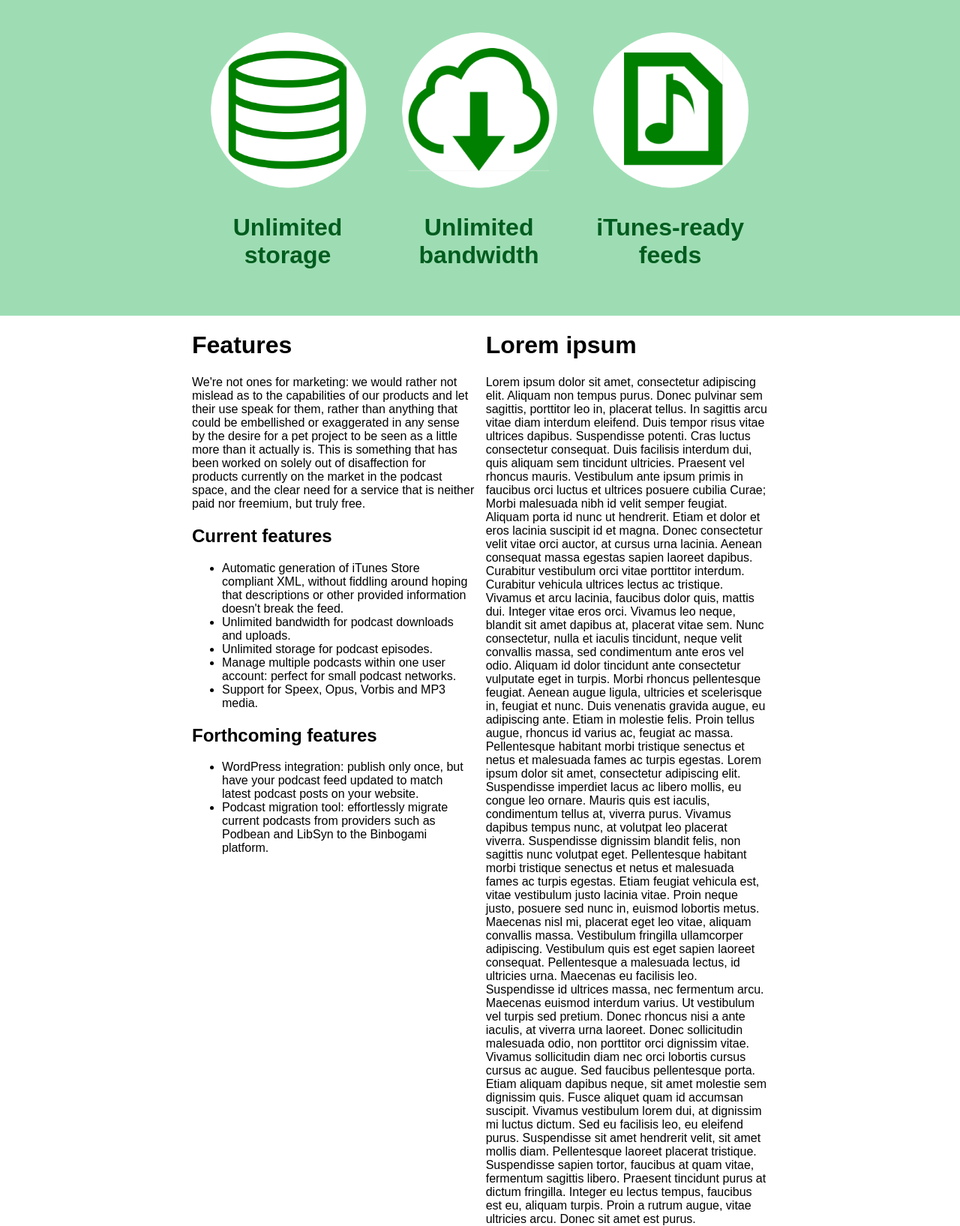
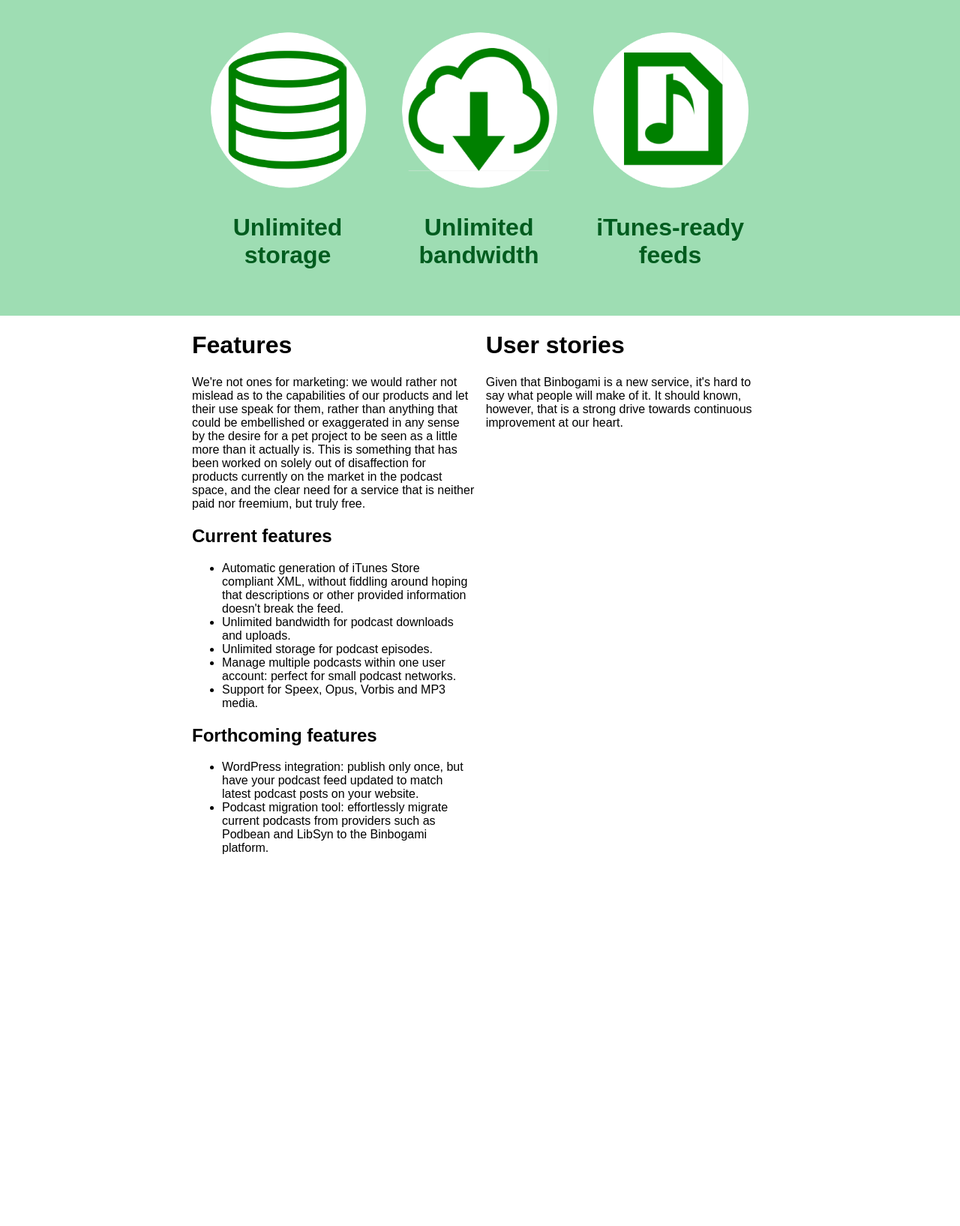
Before and after one commit to alexanderpyoung/binbogami, a Python web app: template binbogami/templates/frontpage.html in a window 1280 px wide. Shown: the part 101-1736 px from the top of the page at 75% size. After the commit the page ends 1240 px from the top, so only its background shows below. Run offline with Jinja, Linux system fonts and the light colour scheme; the template is opened without the code that fills it, so the values that code supplies are empty.

Commit message:
Changes to copy.

```diff
--- a/binbogami/templates/frontpage.html
+++ b/binbogami/templates/frontpage.html
@@ -32,15 +32,7 @@
 			<li>Podcast migration tool: effortlessly migrate current podcasts from providers such as Podbean and LibSyn to the Binbogami platform.
 		</ul>
 	</div>
-	<div class="front-right"><h1>Lorem ipsum</h1>
-
-Lorem ipsum dolor sit amet, consectetur adipiscing elit. Aliquam non tempus purus. Donec pulvinar sem sagittis, porttitor leo in, placerat tellus. In sagittis arcu vitae diam interdum eleifend. Duis tempor risus vitae ultrices dapibus. Suspendisse potenti. Cras luctus consectetur consequat. Duis facilisis interdum dui, quis aliquam sem tincidunt ultricies. Praesent vel rhoncus mauris. Vestibulum ante ipsum primis in faucibus orci luctus et ultrices posuere cubilia Curae; Morbi malesuada nibh id velit semper feugiat. Aliquam porta id nunc ut hendrerit. Etiam et dolor et eros lacinia suscipit id et magna. Donec consectetur velit vitae orci auctor, at cursus urna lacinia. Aenean consequat massa egestas sapien laoreet dapibus. Curabitur vestibulum orci vitae porttitor interdum.
-
-Curabitur vehicula ultrices lectus ac tristique. Vivamus et arcu lacinia, faucibus dolor quis, mattis dui. Integer vitae eros orci. Vivamus leo neque, blandit sit amet dapibus at, placerat vitae sem. Nunc consectetur, nulla et iaculis tincidunt, neque velit convallis massa, sed condimentum ante eros vel odio. Aliquam id dolor tincidunt ante consectetur vulputate eget in turpis. Morbi rhoncus pellentesque feugiat. Aenean augue ligula, ultricies et scelerisque in, feugiat et nunc. Duis venenatis gravida augue, eu adipiscing ante. Etiam in molestie felis. Proin tellus augue, rhoncus id varius ac, feugiat ac massa.
-
-Pellentesque habitant morbi tristique senectus et netus et malesuada fames ac turpis egestas. Lorem ipsum dolor sit amet, consectetur adipiscing elit. Suspendisse imperdiet lacus ac libero mollis, eu congue leo ornare. Mauris quis est iaculis, condimentum tellus at, viverra purus. Vivamus dapibus tempus nunc, at volutpat leo placerat viverra. Suspendisse dignissim blandit felis, non sagittis nunc volutpat eget. Pellentesque habitant morbi tristique senectus et netus et malesuada fames ac turpis egestas. Etiam feugiat vehicula est, vitae vestibulum justo lacinia vitae.
-
-Proin neque justo, posuere sed nunc in, euismod lobortis metus. Maecenas nisl mi, placerat eget leo vitae, aliquam convallis massa. Vestibulum fringilla ullamcorper adipiscing. Vestibulum quis est eget sapien laoreet consequat. Pellentesque a malesuada lectus, id ultricies urna. Maecenas eu facilisis leo. Suspendisse id ultrices massa, nec fermentum arcu. Maecenas euismod interdum varius. Ut vestibulum vel turpis sed pretium. Donec rhoncus nisi a ante iaculis, at viverra urna laoreet. Donec sollicitudin malesuada odio, non porttitor orci dignissim vitae.
-
-Vivamus sollicitudin diam nec orci lobortis cursus cursus ac augue. Sed faucibus pellentesque porta. Etiam aliquam dapibus neque, sit amet molestie sem dignissim quis. Fusce aliquet quam id accumsan suscipit. Vivamus vestibulum lorem dui, at dignissim mi luctus dictum. Sed eu facilisis leo, eu eleifend purus. Suspendisse sit amet hendrerit velit, sit amet mollis diam. Pellentesque laoreet placerat tristique. Suspendisse sapien tortor, faucibus at quam vitae, fermentum sagittis libero. Praesent tincidunt purus at dictum fringilla. Integer eu lectus tempus, faucibus est eu, aliquam turpis. Proin a rutrum augue, vitae ultricies arcu. Donec sit amet est purus. </div>
+	<div class="front-right"><h1>User stories</h1>
+		Given that Binbogami is a new service, it's hard to say what people will make of it. It should known, however, that is a strong drive towards continuous improvement at our heart.
+ </div>
 {% endblock %}
```
